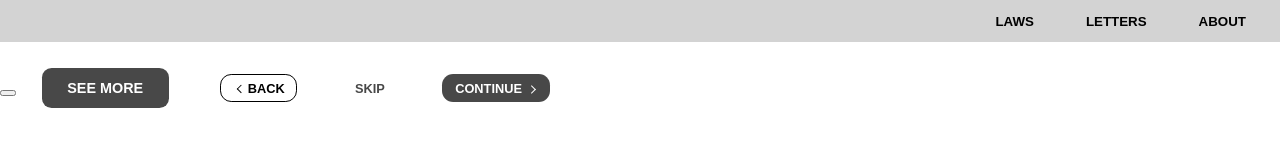
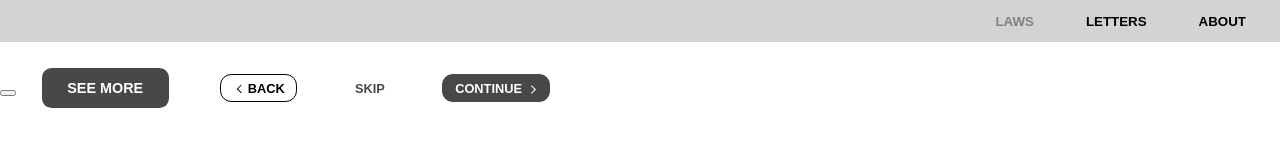
Before and after one commit to cornellh4i/earth-law-center, a React (Create React App) app in the folder client/: page /button in a window 1280 px wide. In both pictures the pointer is over the button "LAWS". Shown: the top 160 px of the page. Built offline with nearby package versions, Linux system fonts and the light colour scheme.

Commit message:
Add placeholder hover and active effects for nav-bar buttons

```diff
--- a/client/src/components/Button/Button.css
+++ b/client/src/components/Button/Button.css
@@ -1,12 +1,18 @@
-.navbar-btn{
+.navbar-btn {
   font-weight: bold;
   margin-right: 40px;
   border: none;
   background: none;
   text-align: center;
   cursor: pointer;
+}
 
+.navbar-btn:hover {
+  color: gray;
+}
 
+.navbar-btn:active {
+  color: black;
 }
 
 /* Grey large button with white text */
--- a/client/src/components/NavBar/NavBar.css
+++ b/client/src/components/NavBar/NavBar.css
@@ -1,8 +1,8 @@
-body{
+body {
   margin: 0;
 }
 
-.navbar-container{
+.navbar-container {
   width: 100%;
   height: 10%;
   margin: none;
```
